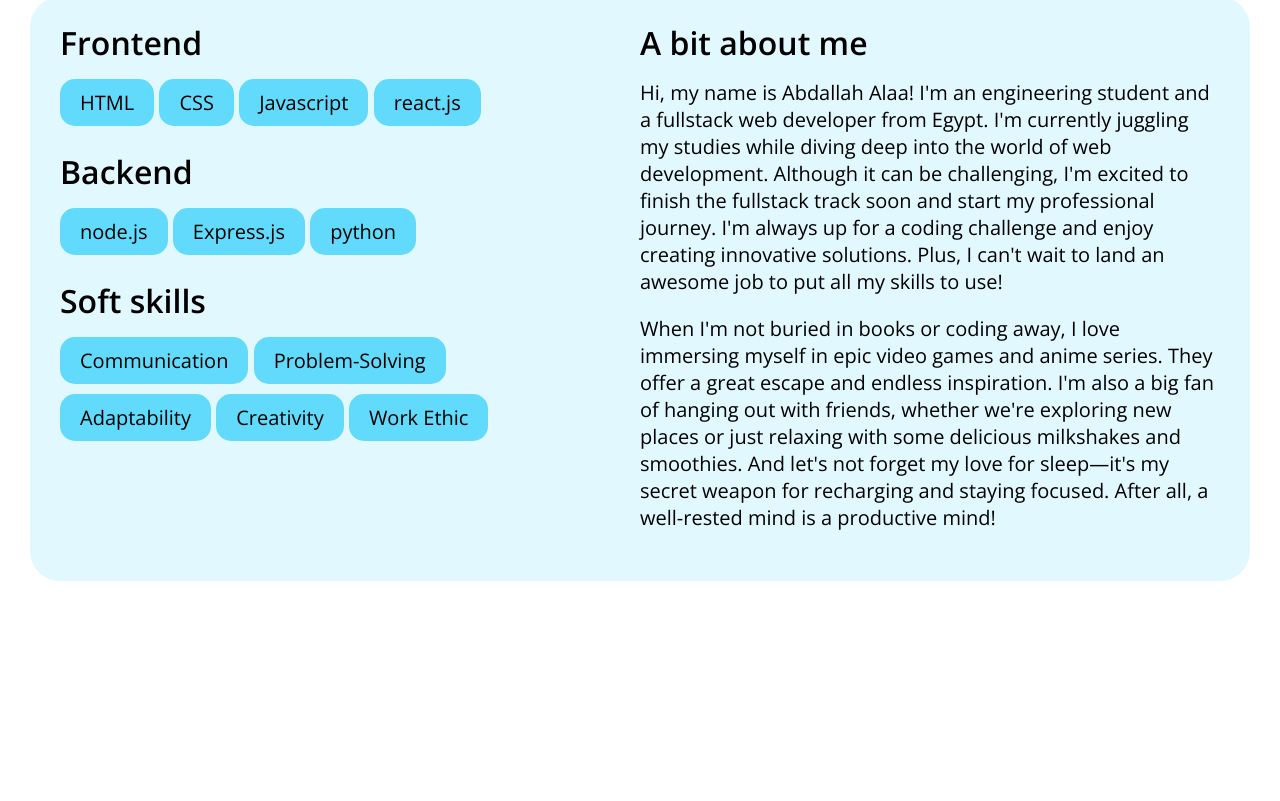
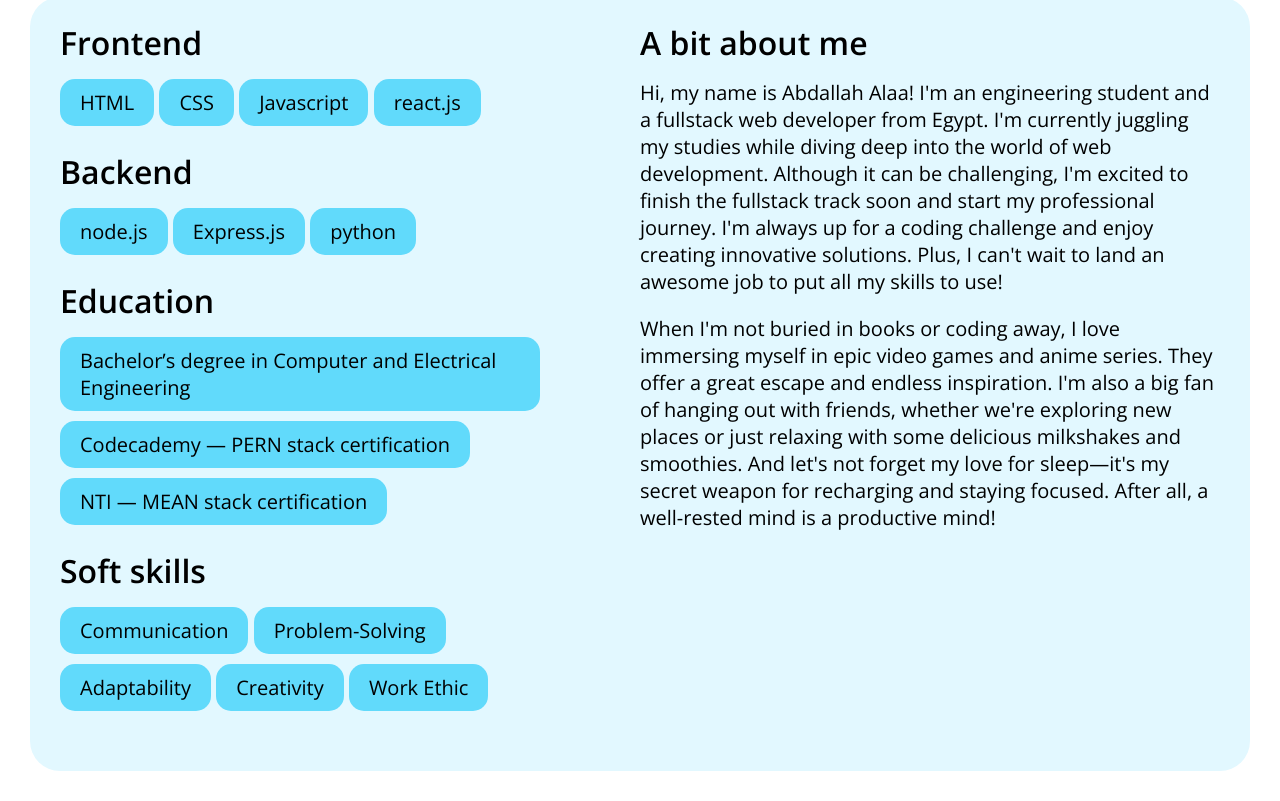
Before and after one commit to ab812x/portfolio, a plain HTML site: page index.html in a window 1280 px wide. Shown: the part 988-1789 px from the top of the page. Before the commit the page ends 1599 px from the top, so only its background shows below. Drawn offline with nearby package versions, Linux system fonts and the light colour scheme.

Commit message:
education

```diff
--- a/index.html
+++ b/index.html
@@ -126,6 +126,12 @@
               <li>Express.js</li>
               <li>python</li>
             </ul>
+            <h3>Education</h3>
+            <ul>
+  <li>Bachelor’s degree in Computer and Electrical Engineering</li>
+  <li>Codecademy — PERN stack certification</li>
+  <li>NTI — MEAN stack certification</li>
+</ul>
             <h3>Soft skills</h3>
             <ul>
               <li>Communication</li>
```
